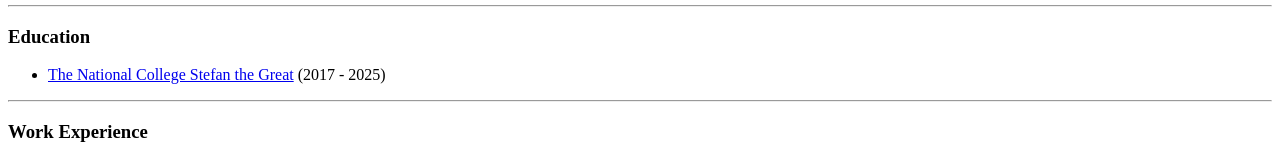
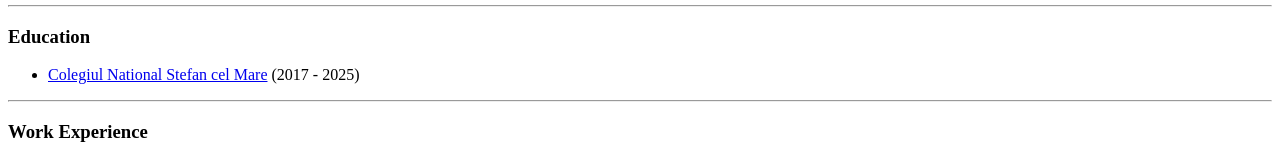
Before and after one commit to Spiky2123/cv, a plain HTML site: page index.html in a window 1280 px wide. Shown: the part 207-363 px from the top of the page. Drawn offline with Linux system fonts and the light colour scheme.

Commit message:
Update index.html

```diff
--- a/index.html
+++ b/index.html
@@ -31,7 +31,7 @@
 
     <h3>Education</h3>
     <ul>
-        <li><a href="https://cnstefancelmare.ro">The National College Stefan the Great</a> (2017 - 2025)</li>
+        <li><a href="https://cnstefancelmare.ro">Colegiul National Stefan cel Mare</a> (2017 - 2025)</li>
     </ul>
     <hr>
     <h3>Work Experience</h3>
```
